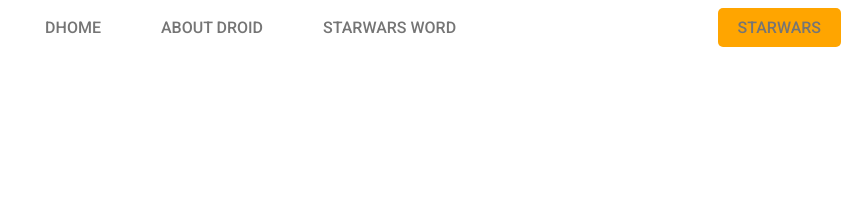
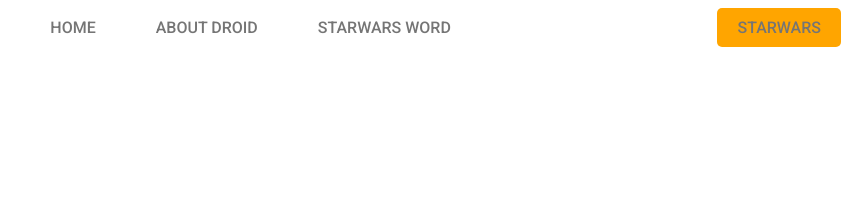
Before and after one commit to padalcko/bb8-softserve, a plain HTML site: page droid-bb8.html in a window 1280 px wide. Shown: the top 224 px of the page, 384-1229 px from the left. Drawn offline with Linux system fonts and the light colour scheme.

Commit message:
fixed nname

```diff
--- a/droid-bb8.html
+++ b/droid-bb8.html
@@ -26,7 +26,7 @@
             >
             <ul class="nav-list">
               <li class="nav-item">
-                <a class="nav-link" href="index.html"><span>D</span>HOME</a>
+                <a class="nav-link" href="index.html">HOME</a>
               </li>
               <li class="nav-item">
                 <a class="nav-link" href="aboutdroid.html">ABOUT DROID</a>
```
